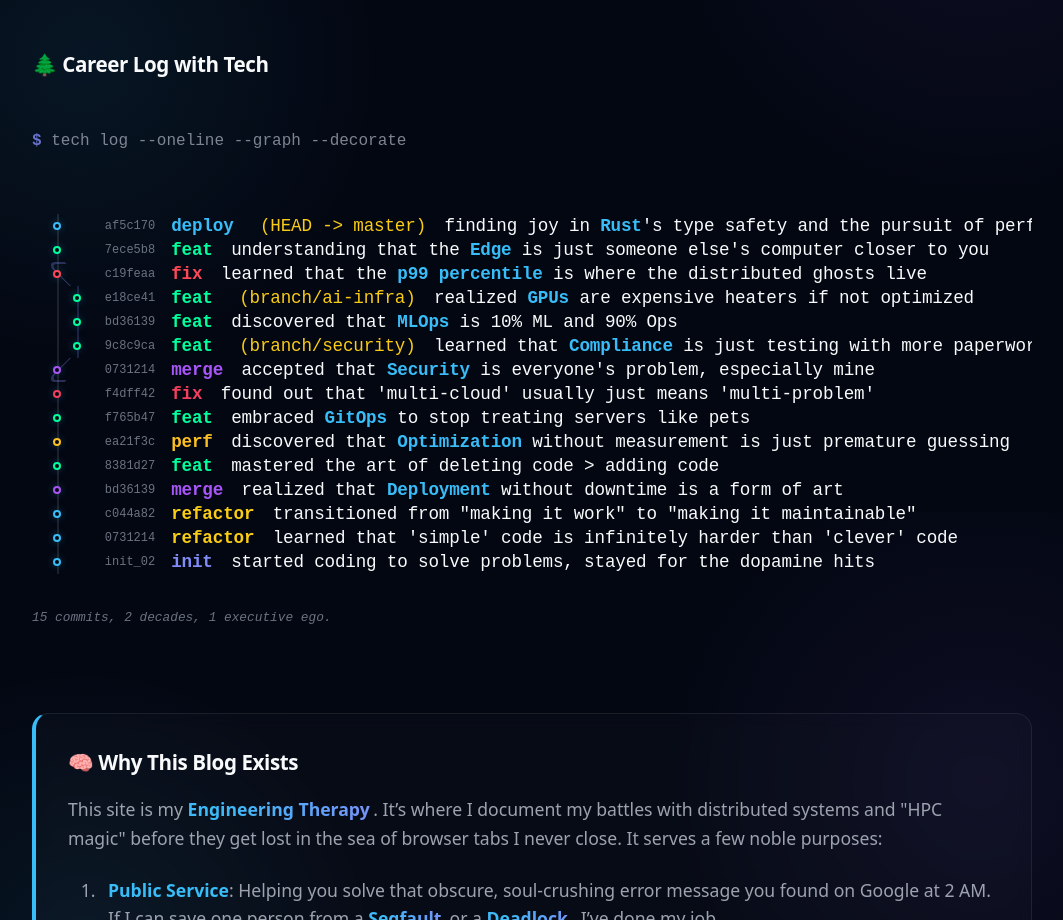
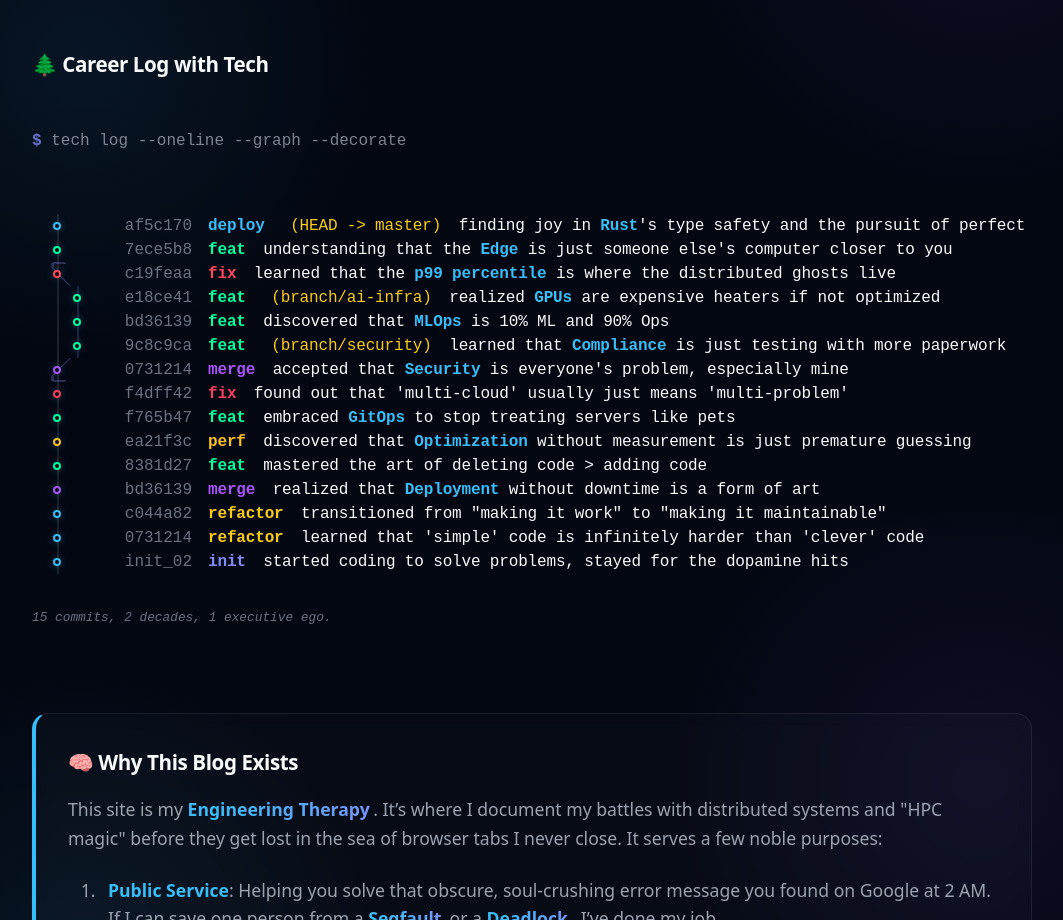
Before and after one commit to kodelint/kodelint.github.io, a Jekyll site: the page built from index.md, in a window 1280 px wide. Shown: the part 2188-3108 px from the top of the page, without its empty margins (108-1171 px from the left). Built offline with Jekyll 4.4.1, drawn with Linux system fonts in a browser that asks for light colours; nearby versions of some CDN libraries.

Commit message:
style(ui): standardize tech log fonts and refine signature section
- Set uniform 1rem font size for all tech log components

- Increased tech log hash column width to 80px

- Enlarged signature GIF and reduced quote font size for better balance

- Enabled normal text wrapping for signature quote

```diff
--- a/_sass/_modules.scss
+++ b/_sass/_modules.scss
@@ -762,64 +762,46 @@
 
 .signature-visual {
   flex: 1;
-
-  max-width: 40%;
-
-  display: flex;
-
+  max-width: 50%;
+  display: flex;
   justify-content: center;
 }
 
 .signature-visual img {
   width: 100%;
-
   height: auto;
-
-  max-width: 300px;
-
+  max-width: 450px;
   border-radius: var(--radius-md);
-
   box-shadow: 0 0 20px rgba(56, 189, 248, 0.1);
 }
 
 .signature-quote {
   flex: 1.5;
-
   border-left: 4px solid var(--accent-tertiary);
-
   padding-left: 2rem;
-
   color: var(--text-primary);
-
-  font-size: 1.25rem;
-
+  font-size: 1.1rem;
   font-family: var(--font-heading);
-
   font-style: italic;
-
   line-height: 1.6;
+  white-space: normal;
 }
 
 @media (max-width: 768px) {
   .signature-section {
     flex-direction: column;
-
     gap: 2rem;
-
     text-align: center;
   }
 
   .signature-visual {
-    max-width: 80%;
+    max-width: 90%;
   }
 
   .signature-quote {
     border-left: none;
-
     padding-left: 0;
-
     border-top: 4px solid var(--accent-tertiary);
-
     padding-top: 1.5rem;
   }
 }
@@ -885,7 +867,7 @@
 
 .graph-commit {
   display: grid;
-  grid-template-columns: 60px 1fr;
+  grid-template-columns: 80px 1fr;
   gap: 0.8rem;
   min-height: 24px;
   position: relative;
@@ -996,7 +978,7 @@
 }
 
 .graph-msg {
-  font-size: 1.1rem;
+  font-size: 1rem;
   color: var(--text-primary);
   letter-spacing: -0.01em;
 }
@@ -1034,7 +1016,7 @@
 }
 
 .graph-hash {
-  font-size: 0.75rem;
+  font-size: 1rem;
   color: var(--text-tertiary);
   margin-right: 1rem;
 }
```
